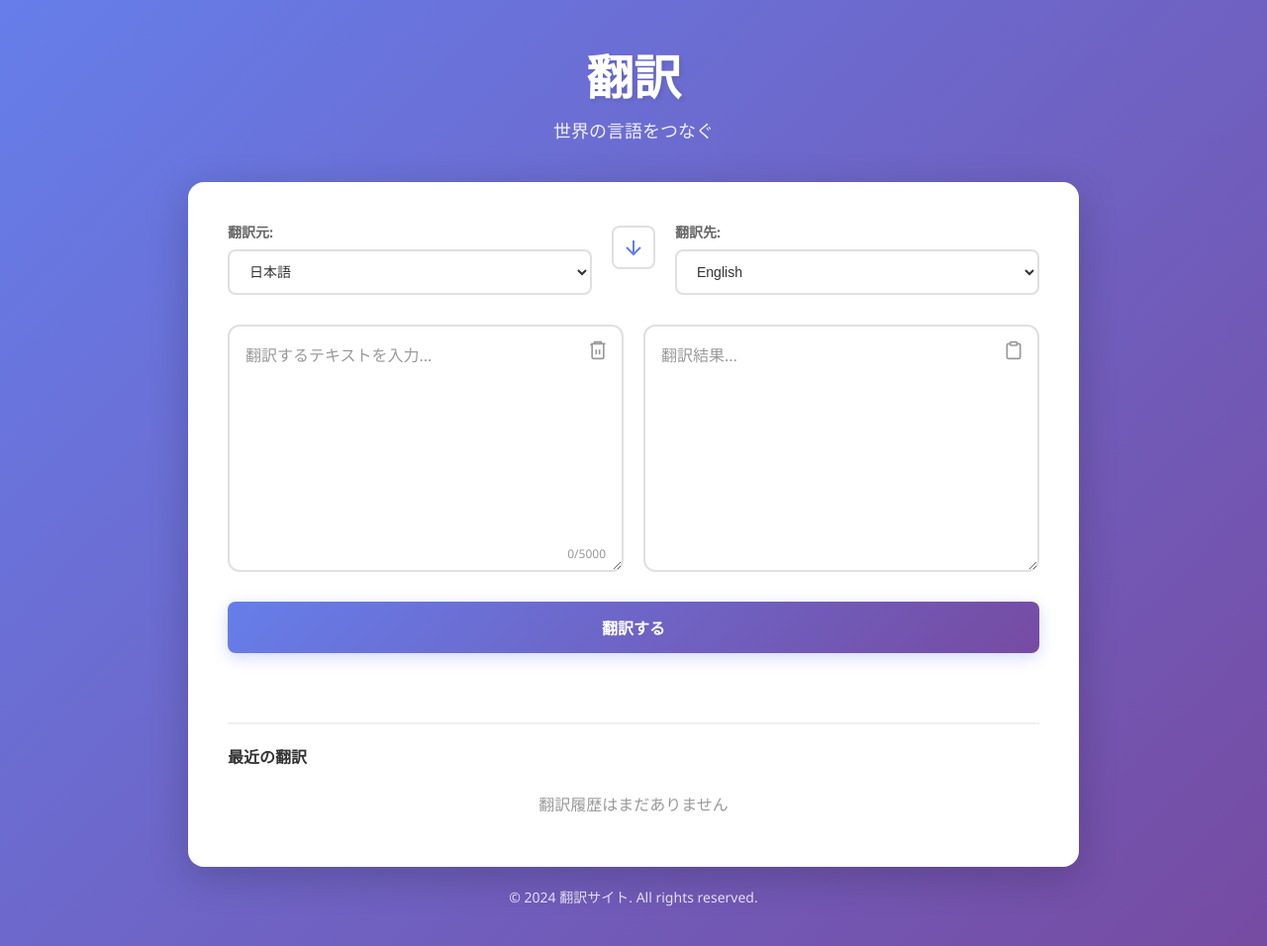
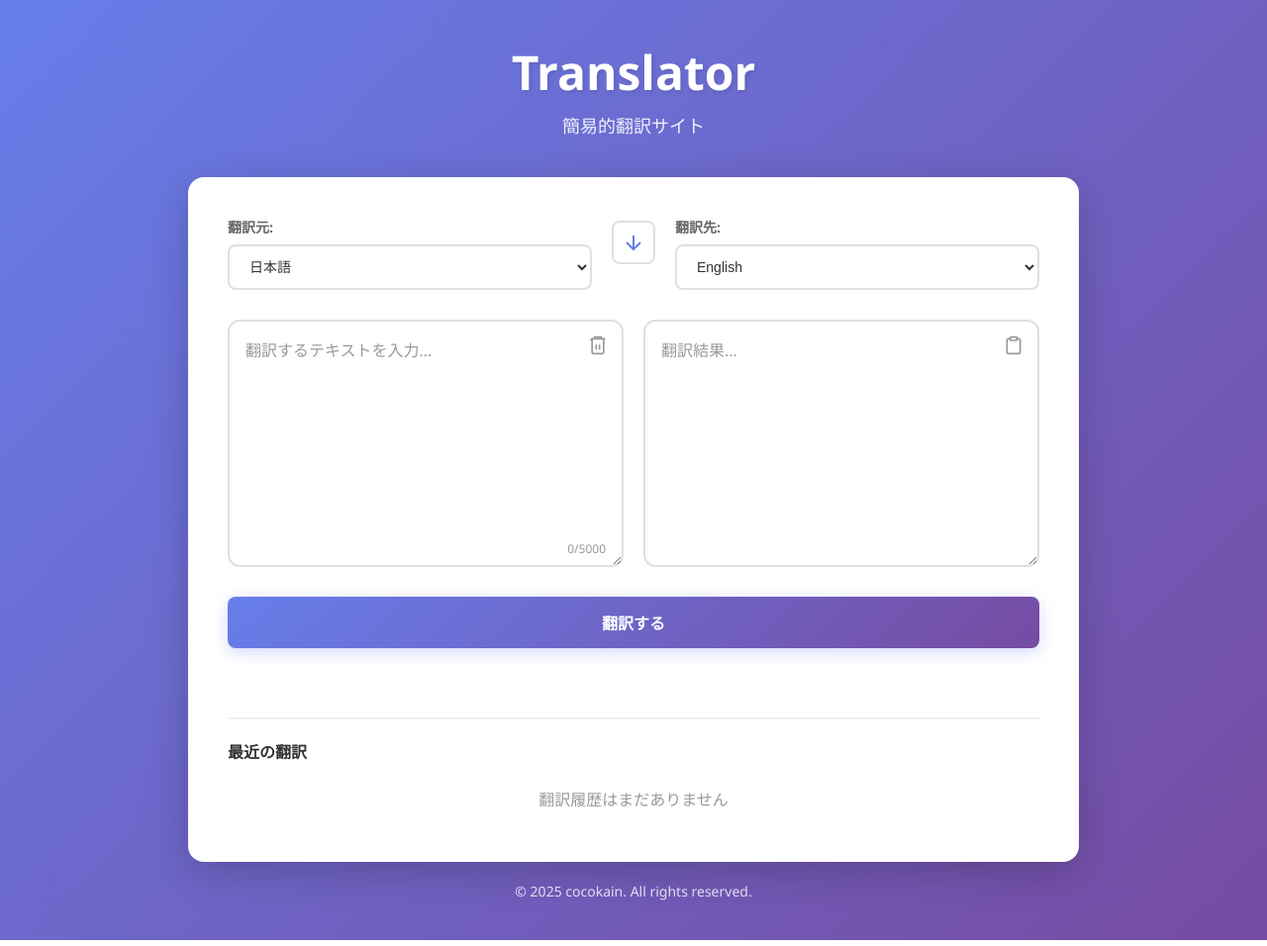
Before and after one commit to cocokain/Translator-BY-Cokain, a plain HTML site: page index.html in a window 1280 px wide. Shown: the whole page at 99% size. Drawn offline with Linux system fonts and the light colour scheme.

Commit message:
Add files via upload

```diff
--- a/index.html
+++ b/index.html
@@ -3,7 +3,7 @@
 <head>
     <meta charset="UTF-8">
     <meta name="viewport" content="width=device-width, initial-scale=1.0">
-    <title>翻訳サイト - Translator</title>
+    <title>TranslatorSites - Translator</title>
     <link rel="stylesheet" href="styles.css">
 </head>
 <body>
@@ -11,8 +11,8 @@
         <!-- ヘッダー -->
         <header class="header">
             <div class="header-content">
-                <h1>翻訳</h1>
-                <p>世界の言語をつなぐ</p>
+                <h1>Translator</h1>
+                <p>簡易的翻訳サイト</p>
             </div>
         </header>
 
@@ -103,7 +103,7 @@
 
         <!-- フッター -->
         <footer class="footer">
-            <p>&copy; 2024 翻訳サイト. All rights reserved.</p>
+            <p>&copy; 2025 cocokain. All rights reserved.</p>
         </footer>
     </div>
 
```
